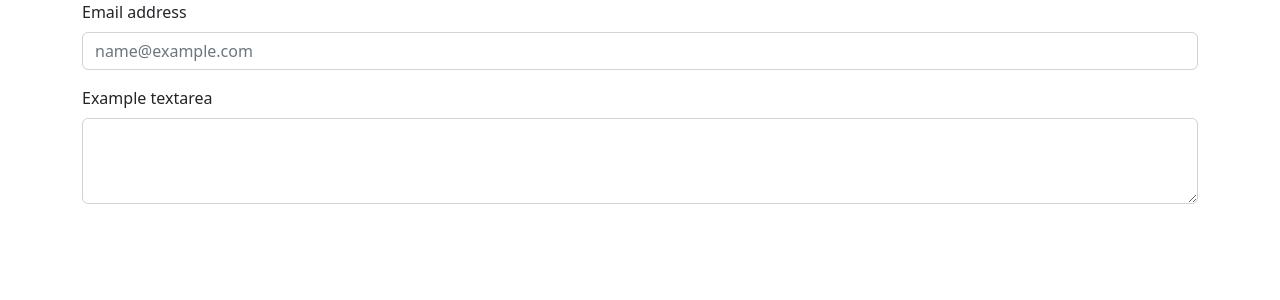
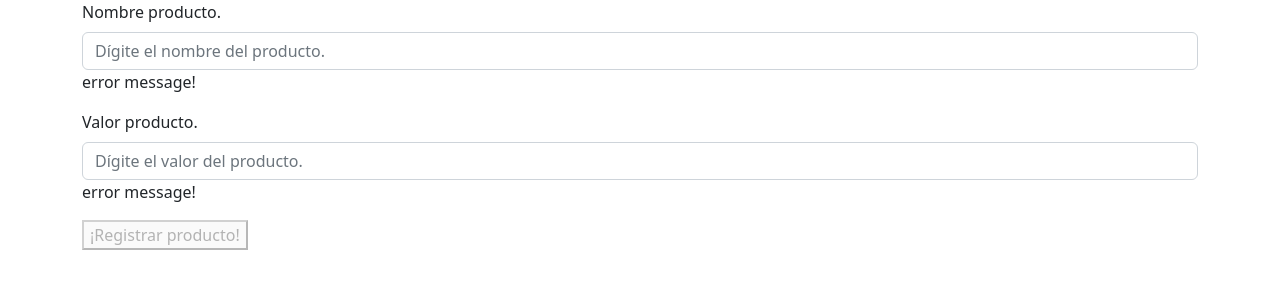
Before and after one commit to KingQRool/AngularProject, an Angular app: page / in a window 1280 px wide. Shown: the top 300 px of the page. Built offline with nearby package versions, Linux system fonts and the light colour scheme.

Commit message:
New products branch and some changes in that.

```diff
--- a/src/app/app.component.html
+++ b/src/app/app.component.html
@@ -7,17 +7,6 @@
   <title>Angular Project</title>
 </head>
 <body>
-<section>
-  <div class="container">
-  <div class="mb-3">
-    <label for="exampleFormControlInput1" class="form-label">Email address</label>
-    <input type="email" class="form-control" id="exampleFormControlInput1" placeholder="name@example.com">
-  </div>
-  <div class="mb-3">
-    <label for="exampleFormControlTextarea1" class="form-label">Example textarea</label>
-    <textarea class="form-control" id="exampleFormControlTextarea1" rows="3"></textarea>
-  </div>
-  </div>
-</section>
+  <app-products></app-products>
 </body>
 </html>
--- /dev/null
+++ b/src/app/products/products/products.component.html
@@ -0,0 +1,19 @@
+<section>
+  <form (ngSubmit)="onRegister()" #MyForm="ngForm">
+    <div class="container">
+      <div class="mb-3">
+        <label class="form-label">Nombre producto.</label>
+        <input type="text" id="name" name="productName" required [(ngModel)]="register.productName" class="form-control"
+          placeholder="Dígite el nombre del producto.">
+        <p>error message!</p>
+      </div>
+      <div class="mb-3">
+        <label class="form-label">Valor producto.</label>
+        <input type="number" id="value" name="productValue" required [(ngModel)]="register.productValue"
+          class="form-control" placeholder="Dígite el valor del producto.">
+        <p>error message!</p>
+      </div>
+      <button [disabled]="MyForm.invalid" type="submit">¡Registrar producto!</button>
+    </div>
+  </form>
+</section>
--- /dev/null
+++ b/src/app/products/products/products.component.ts
@@ -0,0 +1,18 @@
+import { Component } from '@angular/core';
+import { FormGroup, FormBuilder } from '@angular/forms';
+
+@Component({
+  selector: 'app-products',
+  templateUrl: './products.component.html',
+  styleUrls: ['./products.component.css']
+})
+export class ProductsComponent {
+
+  register = {
+    productName : '',
+    productValue : ''
+  }
+  onRegister(){
+    console.log(this.register)
+  }
+}
```
Also changed, not shown: src/app/app.module.ts (+6 -4 lines), src/app/products/products.module.ts (added, +16 -0 lines), src/app/products/products/products.component.css (added), 1 other file (tests, documents, lock files or other folders).
